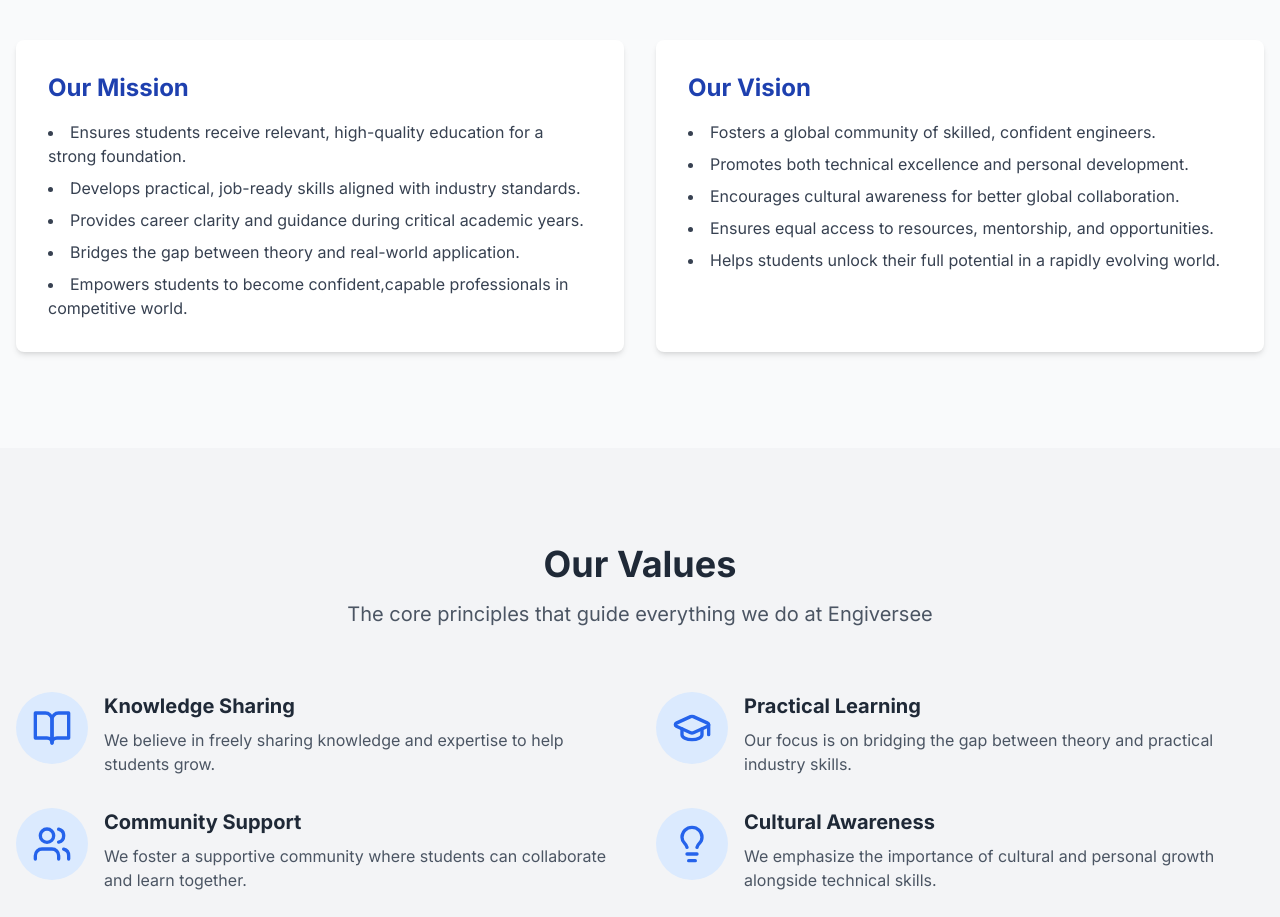
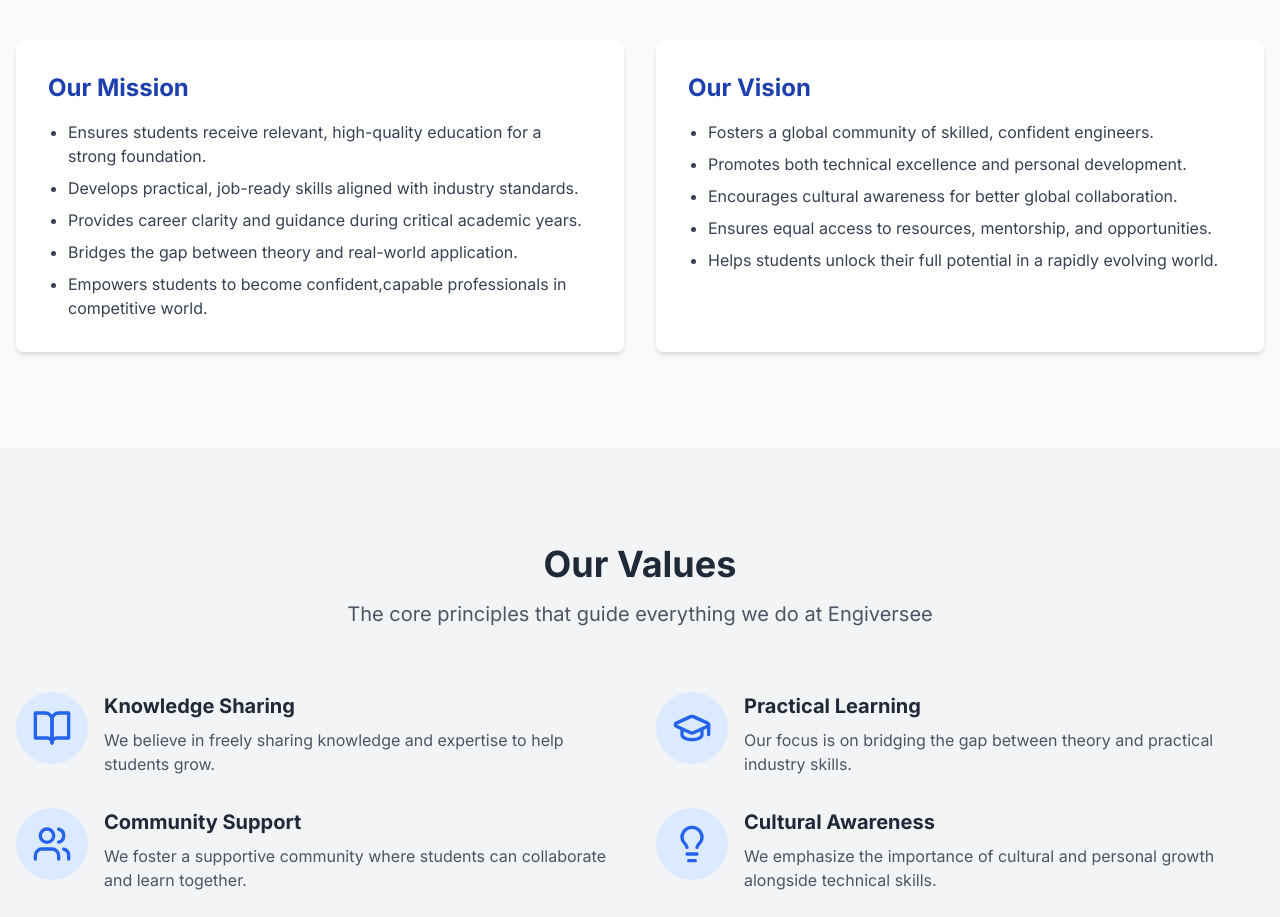
Before and after one commit to Saitejaswini-25/engv, a React (Vite) app: page /about in a window 1280 px wide. Shown: the part 1200-2117 px from the top of the page. Built offline with nearby package versions, Linux system fonts and the light colour scheme; no server answers.

Commit message:
Update AboutPage.tsx

```diff
--- a/src/pages/AboutPage.tsx
+++ b/src/pages/AboutPage.tsx
@@ -98,7 +98,8 @@ const AboutPage: React.FC = () => {
               viewport={{ once: true }}
             >
               <h3 className="text-2xl font-bold mb-4 text-blue-800">Our Mission</h3>
-              <ul className="list-disc list-inside text-gray-700 space-y-2">
+             <ul className="list-disc list-outside text-gray-700 space-y-2 pl-5">
+
                 <li>Ensures students receive relevant, high-quality education for a strong foundation.</li>
                 <li>Develops practical, job-ready skills aligned with industry standards.</li>
                 <li>Provides career clarity and guidance during critical academic years.</li>
@@ -115,7 +116,8 @@ const AboutPage: React.FC = () => {
               viewport={{ once: true }}
             >
               <h3 className="text-2xl font-bold mb-4 text-blue-800">Our Vision</h3>
-              <ul className="list-disc list-inside text-gray-700 space-y-2">
+             <ul className="list-disc list-outside text-gray-700 space-y-2 pl-5">
+
                 <li>Fosters a global community of skilled, confident engineers.</li>
                 <li>Promotes both technical excellence and personal development.</li>
                 <li>Encourages cultural awareness for better global collaboration.</li>
```
